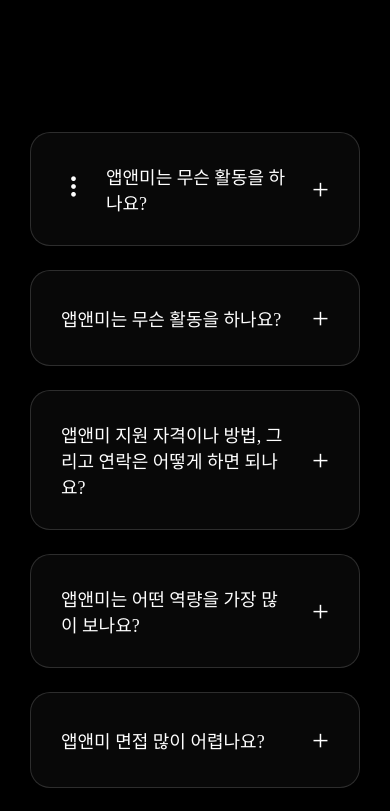
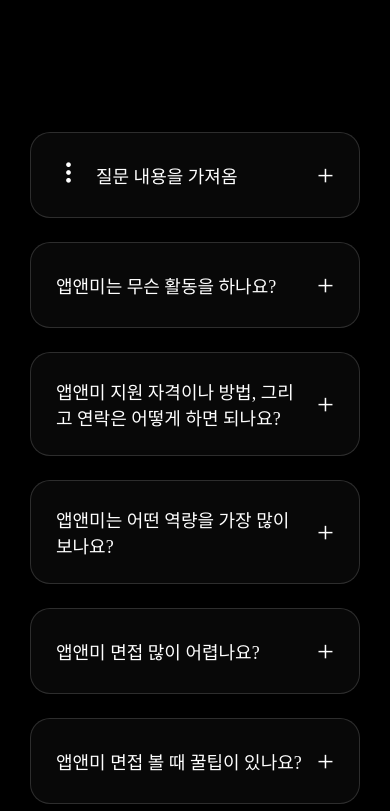
Before and after one commit to app-and-me/2025AppnMeWebsite_Client, a React (Create React App) app: page /QnA in a window 390 px wide. Shown: the part 880-1691 px from the top of the page. Built offline with nearby package versions, Linux system fonts and the light colour scheme.

Commit message:
design : 질문 / 답변 박스 크기 수정

```diff
--- a/src/components/QnA/AnswerFaQList.js
+++ b/src/components/QnA/AnswerFaQList.js
@@ -42,7 +42,7 @@ export default function FaQList({ addClass }) {
                         </div>
 
                         <span className={styles.questionTitle} onClick={() => toggleItem(1)}>
-                            앱앤미는 무슨 활동을 하나요?
+                            질문 내용을 가져옴
                         </span>
                         <span className={styles["toggle-icon"]} onClick={() => toggleItem(1)}>
                             {openFaq.includes(1) ? "×" : "+"}
--- a/src/styles/QnA/FaQList.module.css
+++ b/src/styles/QnA/FaQList.module.css
@@ -64,9 +64,13 @@
 }
 
 .questionTitle {
-    position: absolute;
-    margin-left: 50px;
+    display: block;
+    margin: 0 24px;
+    word-wrap: break-word;
+    white-space: normal;
+    width: 100%;
 }
+
 
 @media (max-width:1200px) {
     .all-container {
@@ -77,7 +81,7 @@
 
 @media (max-width:700px) {
     .title-container {
-        gap: 20px;
+        gap: 15px;
     }
 
     .all-container,
@@ -88,6 +92,10 @@
 
     .questionTitle {
         position: static;
-        margin-left: 0;
+        margin: 0;
+    }
+
+    .qnaList-container {
+        padding: 25px;
     }
 }
```
